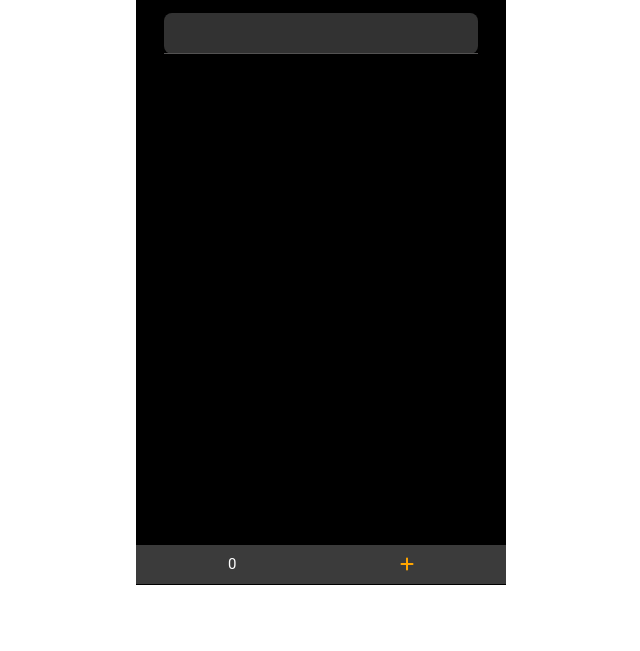
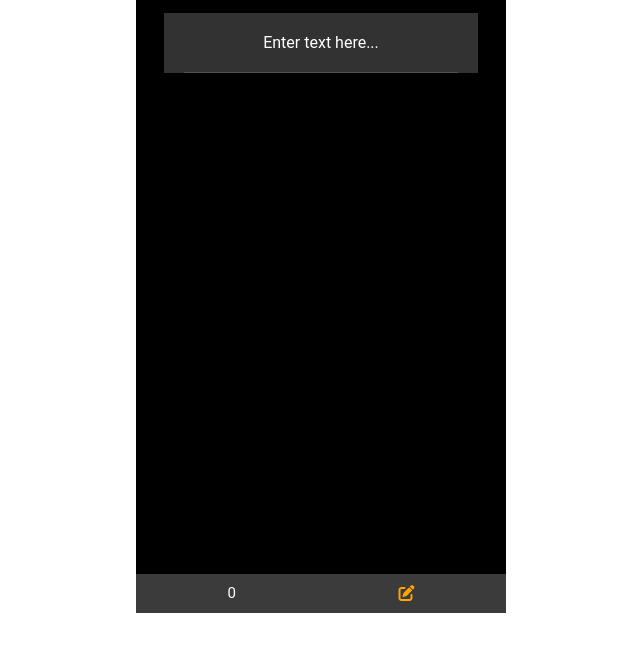
Before and after one commit to CHIDI00/Note-App, a plain HTML site: page index.html in a window 1280 px wide. Both pictures are taken after a click on the element 778 px from the left and 115 px from the top of the page. Shown: the part 135-786 px from the top of the page, without its empty margins (319-959 px from the left). Drawn offline with Linux system fonts and the light colour scheme.

Commit message:
Fourteenth Commit

```diff
--- a/css/style.css
+++ b/css/style.css
@@ -21,6 +21,7 @@ body {
     height: 80vh;
     background-color: black;
     text-align: center;
+    overflow: auto;
 }
 
 .container h1 {
@@ -38,15 +39,17 @@ body {
     background-color: rgb(0, 0, 0);
 }
 
-.container .note-container {
+.note-container {
     display: block;
     margin: auto;
+    padding: 0 20px;
     width: 85%;
-    border-radius: 8px;
+    /* border-radius: 8px; */
     background-color: rgb(50, 50, 50);
+    overflow: hidden;
 }
 
-.note-container .note-title {
+.note-title {
     display: block;
     width: 100%;
     margin: auto;
@@ -55,10 +58,16 @@ body {
     border-bottom: 1px solid rgb(83, 82, 82);
 }
 
+.note-title p {
+    margin: 0 20px;
+    overflow: hidden;
+
+}
+
  .add-note {
     position: absolute;
     display: flex;
-    top: 93%;
+    top: 88%;
     left: 25.%;
     width: 370px;
     padding: 10px;
@@ -82,10 +91,10 @@ body {
 textarea {
     display: none;
     position: absolute;
-    top: 10%;
-    left: 0;
-    width: 100%;
-    height: 84%;
+    top: 18%;
+    left: 200px;
+    width: 370PX;
+    height: 73%;
     border: none;
     padding: 10px;
     background-color: rgb(0, 0, 0);
--- a/index.html
+++ b/index.html
@@ -17,13 +17,13 @@
       <h1>Note App</h1>
       <div id="save" class="fa-regular fa-floppy-disk"></div>
     <div class="note-main-container">
-       <div class="note-container edit">
-          <div class="note-title"></div>
+       <!-- <div class="note-container"> -->
+
        </div>
     </div>
     <div class="add-note">
         <p class="note-length">0</p>
-        <div class="add"><i class="fa-solid fa-plus"></i></div>
+        <div class="add"><i class="fa-solid fa-pen-to-square"></i></div>
     </div>
 
     <div class="textarea">
--- a/js/script.js
+++ b/js/script.js
@@ -5,40 +5,74 @@ const addBtn = document.querySelector('.add');
 const textArea = document.querySelector('.text-area');
 const textContainer = document.querySelector('.textArea');
 const save = document.querySelector('#save');
+const mainNote = document.querySelector('.note-main-container')
 
 
+// addBtn.addEventListener('click', () =>{
+//   if (textArea.value !== '') {
+
+//   }
+// })
 
 addBtn.addEventListener('click', () =>{
     textArea.style.display = 'block'
     textContainer.style.display = 'block'
 })
 
-let notes = JSON.parse(localStorage.getItem('note'));
-
-if (notes) {
-  notes.forEach((note) =>{
-    addNote(note)
-  })
-}
-
-function addNote( text = '' ) {
-  const note = document.createElement('div')
-  note.classList.add('note')
-  textArea.value = text
-  note.innerHTML = text
-  text = push(notes)
+save.addEventListener('click', () =>{
+  textArea.style.display = 'none'
+  if (textArea.value !== '') {
+    let newItem = document.createElement('div');
+    newItem.classList.add('note-container')
+    newItem.innerHTML = `
+    <div class="note-title">
+            <P>${textArea.value}</P>
+          </div>
+       </div>
+    `
+    mainNote.appendChild(newItem)
+    textArea.value = ''
+  } else {
+    alert('Please enter a note')
+  }
+})
 
 
-  textArea.addEventListener('input', (e) => {
-    const { value } = e.target.
-    note.innerHTML = value
-  })
-  updateLoacalStorage()
-}
 
-function updateLoacalStorage() {
 
-}
+
+
+
+
+
+
+
+// let notes = JSON.parse(localStorage.getItem('note'));
+
+// if (notes) {
+//   notes.forEach((note) =>{
+//     addNote(note)
+//   })
+// }
+
+// function addNote( text = '' ) {
+//   const note = document.createElement('div')
+//   note.classList.add('note')
+//   textArea.value = text
+//   note.innerHTML = text
+//   text = push(notes)
+
+
+//   textArea.addEventListener('input', (e) => {
+//     const { value } = e.target.
+//     note.innerHTML = value
+//   })
+//   updateLoacalStorage()
+// }
+
+// function updateLoacalStorage() {
+
+// }
 
 
 
```
